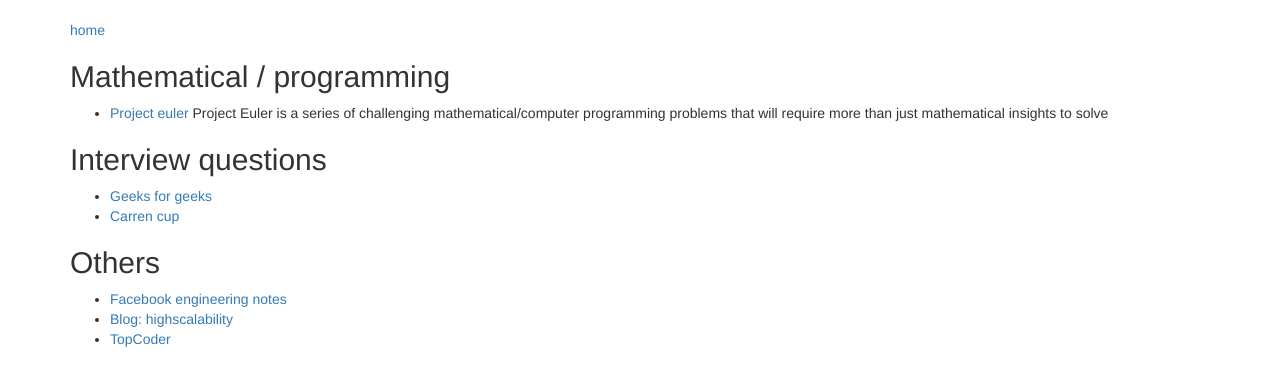
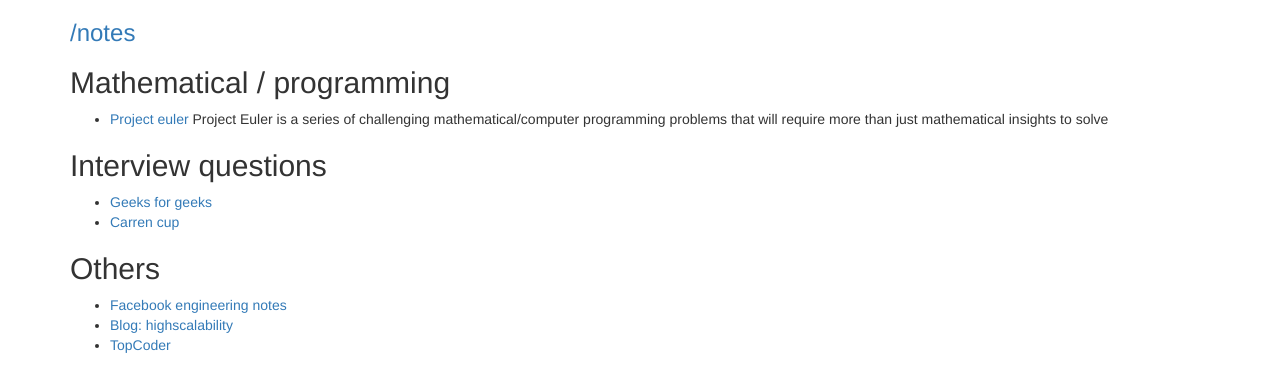
Before and after one commit to gary-liguoliang/notes, a Jekyll site: the page built from _posts/2016-03-12-links-for-coding.md, in a window 1280 px wide. Shown: the top 392 px of the page. Built offline with Jekyll 4.4.1, drawn with Linux system fonts in a browser that asks for light colours.

Commit message:
Update default.html

```diff
--- a/_layouts/default.html
+++ b/_layouts/default.html
@@ -21,7 +21,7 @@
           <div class="site">
             <div class="header">
               <h1 class="title"><a href="/">{{ site.name }}</a></h1>
-              <a class="extra" href="/">home</a>
+              <h3 class="title"><a class="extra" href="/notes">/notes</a></h3>
             </div>
 
                 {{ content }}
```
